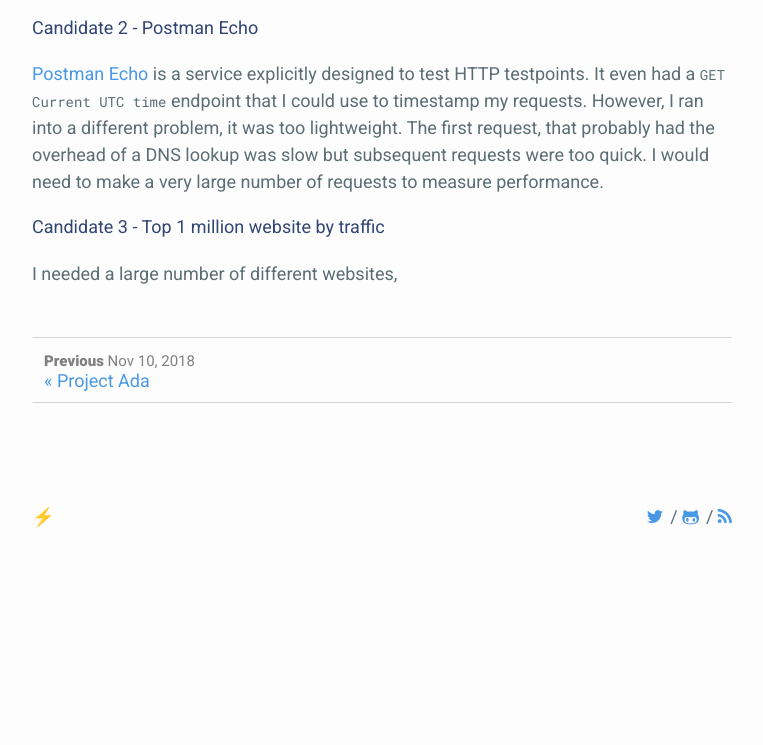
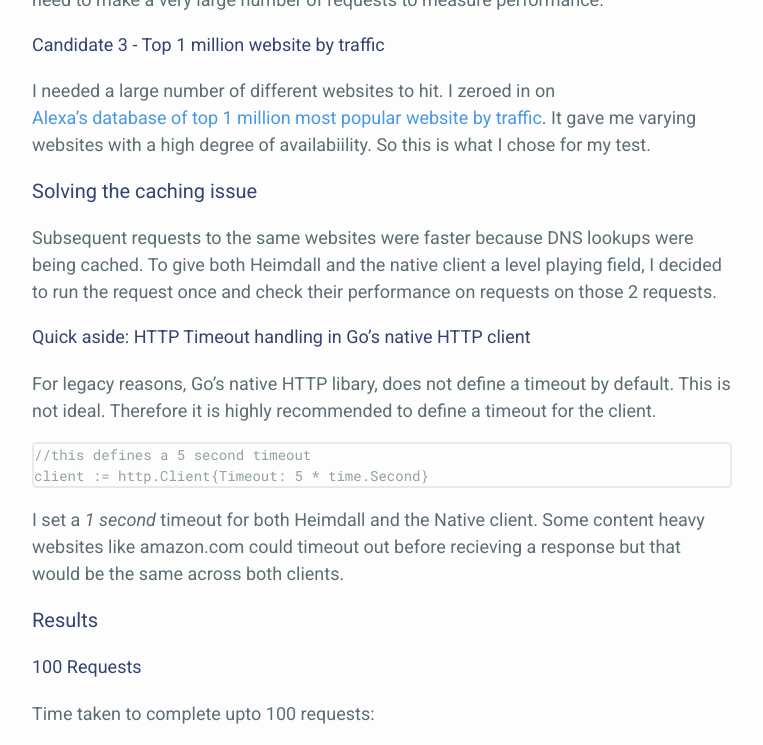
Before and after one commit to traghav/traghav.github.io, a Jekyll site: the page built from _posts/2019-12-16-rainbowroad.md, in a window 1280 px wide and 1400 px high, scrolled down 1630 px. Shown: the top 745 px of the window, without its empty margins (258-1021 px from the left). Built offline with Jekyll 4.4.1, drawn with Linux system fonts in a browser that asks for light colours; nearby versions of some CDN libraries; before the commit the page ends 2260 px from its top, so only the background shows below that; some of the changed text lies outside the part shown; grey boxes are pictures that could not be loaded.

Commit message:
rainbow road completed

````diff
--- a/_includes/footer.html
+++ b/_includes/footer.html
@@ -1,5 +1,5 @@
 <footer class="c-page__footer">
-    <p><a href="/power">⚡</a></p>
+    <p><a href="/colophon">⚡</a></p>
 
 
 
--- a/_posts/2019-12-16-rainbowroad.md
+++ b/_posts/2019-12-16-rainbowroad.md
@@ -53,4 +46,57 @@
 [Postman Echo](https://postman-echo.com) is a service explicitly designed to test HTTP testpoints. It even had a ```GET Current UTC time``` endpoint that I could use to timestamp my requests. However, I ran into a different problem, it was too lightweight. The first request, that probably had the overhead of a DNS lookup was slow but subsequent requests were too quick. I would need to make a very large number of requests to measure performance.
 
 #### Candidate 3 - Top 1 million website by traffic
-I needed a large number of different websites,
+I needed a large number of different websites to hit. I zeroed in on [Alexa's database of top 1 million most popular website by traffic](https://www.kaggle.com/cheedcheed/top1m). It gave me varying websites with a high degree of availabiility. So this is what I chose for my test.
+
+### Solving the caching issue
+Subsequent requests to the same websites were faster because DNS lookups were being cached. To give both Heimdall and the native client a level playing field, I decided to run the request once and check their performance on requests on those 2 requests.
+
+#### Quick aside:  HTTP Timeout handling in Go's native HTTP client
+
+For legacy reasons, Go's native HTTP libary, does not define a timeout by default. This is not ideal. Therefore it is highly recommended to define a timeout for the client.
+
+	//this defines a 5 second timeout
+	client := http.Client{Timeout: 5 * time.Second}
+
+I set a *1 second* timeout for both Heimdall and the Native client. Some content heavy websites like amazon.com could  timeout out before recieving a response but that would be the same across both clients.
+
+### Results
+
+#### 100 Requests
+
+Time taken to complete upto 100 requests:
+
+<iframe width="600" height="371" seamless frameborder="0" scrolling="no" src="https://docs.google.com/spreadsheets/d/e/2PACX-1vTw-FlBrC8SpA5rC2xYKTOxuLbtTMN9ydPTrRMBQPeKmNsv_ZCed64aFdQxRnJgeSNb3jiJMicmjERD/pubchart?oid=255457454&amp;format=interactive"></iframe>
+
+The time taken for the caching the DNS responses are consistently higher than the subsequent requests. This is in line with what was expected.
+
+However, the fact that Heimdall was marginally faster than Go's native client did surprise me. The hypothesis of HTTP requests slowing down due to some overhead in Heimdall is incorrect.
+On inspecting the code for Heimdall's ```GET``` requests, it is clear that Heimdall is in fact using Go's native client underneath (It would be somewhat of an overkill to re-write the entire http stack).
+
+	// Heimdall's GET request method
+	func (c *Client) Get(url string, headers http.Header) (*http.Response, error) {
+		var response *http.Response
+		request, err := http.NewRequest(http.MethodGet, url, nil)
+		if err != nil {
+			return response, errors.Wrap(err, "GET - request creation failed")
+		}
+
+		request.Header = headers
+
+		return c.Do(request)
+	}
+
+
+One plausible explanation for Heimdall being marginally faster than Go's native client could be some part of response being cached that was not cached during the dns-cache call.
+
+#### 1000 requests
+
+Time taken to complete upto 1000 requests:
+
+<iframe width="600" height="371" seamless frameborder="0" scrolling="no" src="https://docs.google.com/spreadsheets/d/e/2PACX-1vTw-FlBrC8SpA5rC2xYKTOxuLbtTMN9ydPTrRMBQPeKmNsv_ZCed64aFdQxRnJgeSNb3jiJMicmjERD/pubchart?oid=1229881479&amp;format=interactive"></iframe>
+
+These results were more palatible. The performance across all 3 runs is near identical. This is explained by the fact that the DNS caching/response caching were not staying in the cache long enough when the number of requests increased. More over the average standard deviation in response time between 200 and 1000 requests was a smidge over 2 seconds. The same metric for response times between 10 and 100 requests was over 5 seconds.
+
+### Conclusion
+
+Heimdall is a feature packed HTTP client library and is ideal for use-cases that require higher fault tolerance and more robustness with almost no performance penalty. It is thus also a well suited replacement over Go's native library even in small applications.
````
Also changed, not shown: other parts of _posts/2019-12-16-rainbowroad.md (+0 -7 lines), _pages/colophon.md (renamed from _pages/power.md, +2 -2 lines).
